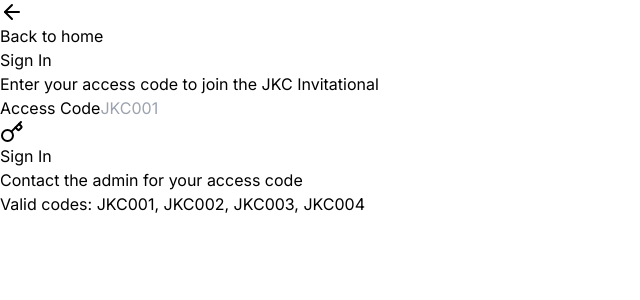
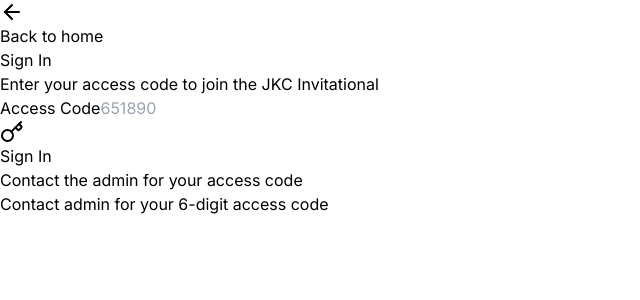
Before and after one commit to jonahwokeup/jkcinvitational, a Next.js app: page /auth/signin in a window 1280 px wide. Shown: the top 300 px of the page, without its empty margins (0-640 px from the left). Built offline with nearby package versions, Linux system fonts and the light colour scheme; no server answers.

Commit message:
Fix sign-in page: remove hardcoded old access codes

```diff
--- a/src/app/auth/signin/page.tsx
+++ b/src/app/auth/signin/page.tsx
@@ -73,7 +73,7 @@ export default function SignInPage() {
               onChange={(e) => setAccessCode(e.target.value.toUpperCase())}
               required
               className="w-full px-3 py-2 border border-gray-300 rounded-lg focus:outline-none focus:ring-2 focus:ring-green-500 focus:border-transparent font-mono text-center text-lg tracking-wider"
-              placeholder="JKC001"
+              placeholder="651890"
               maxLength={6}
               disabled={isLoading}
             />
@@ -100,7 +100,7 @@ export default function SignInPage() {
             Contact the admin for your access code
           </p>
           <div className="mt-2 text-xs text-gray-500">
-            <p>Valid codes: JKC001, JKC002, JKC003, JKC004</p>
+            <p>Contact admin for your 6-digit access code</p>
           </div>
         </div>
       </div>
```
